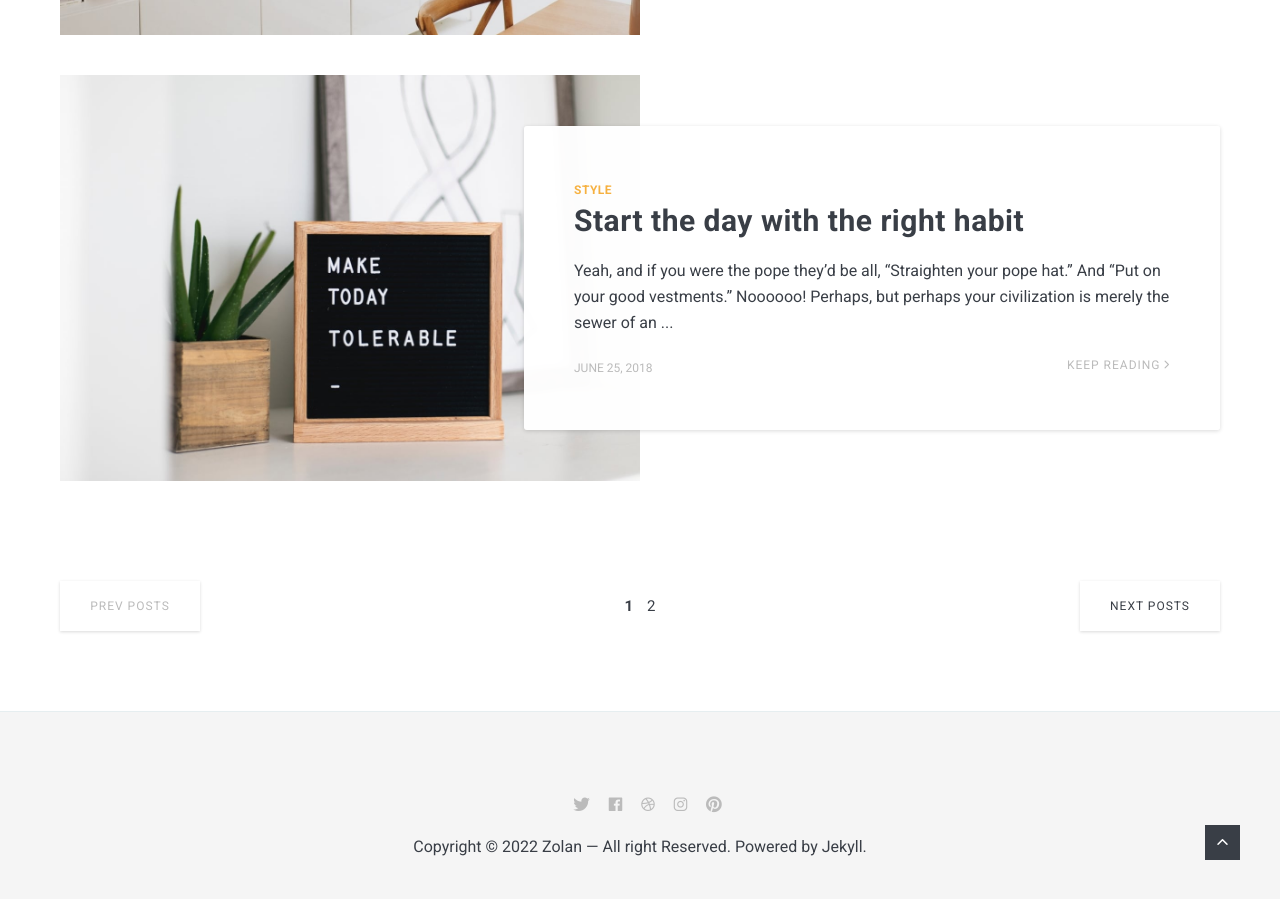
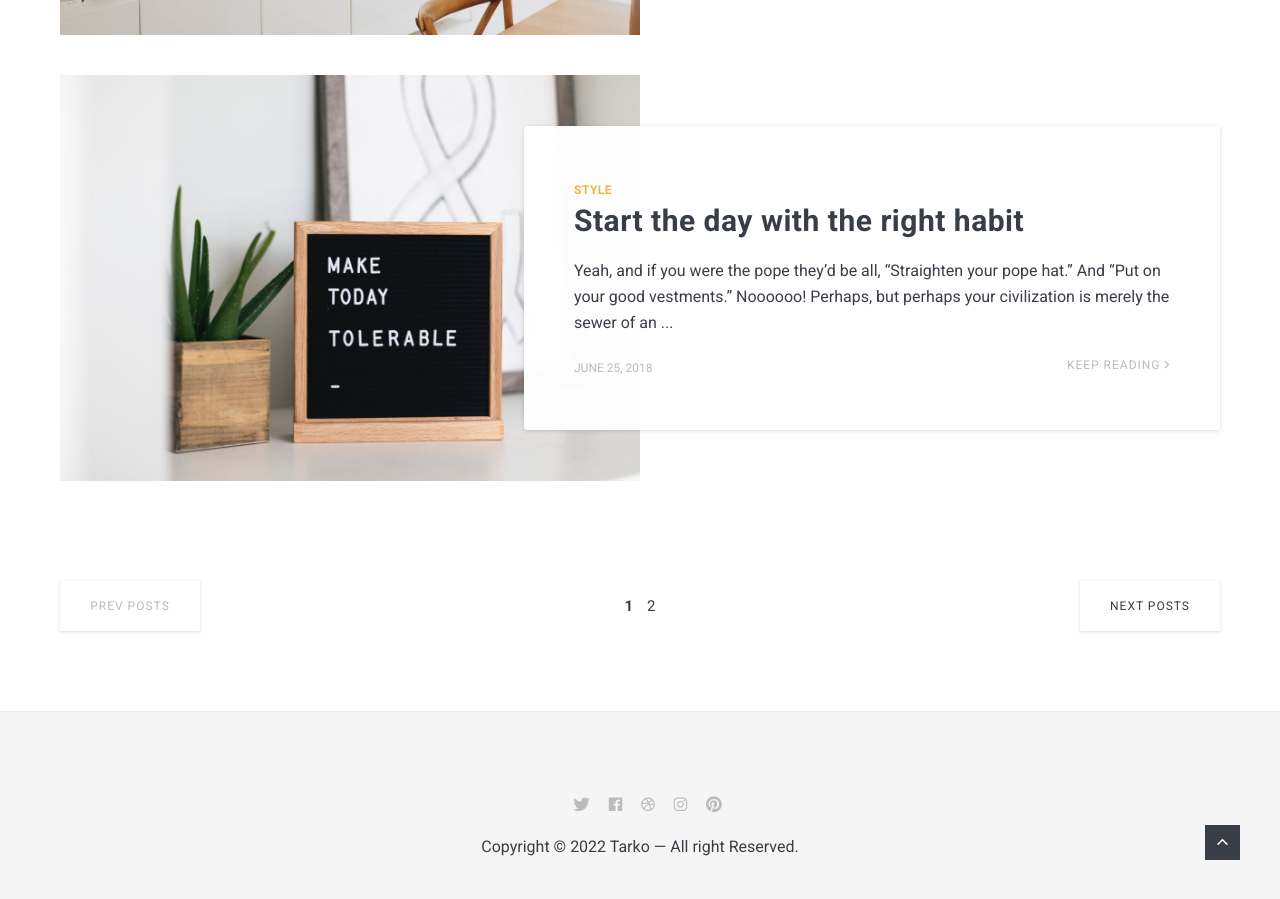
Before and after one commit to itarko/itarko.github.io, a Jekyll site: the page built from index.html, in a window 1280 px wide and 900 px high, scrolled down 2480 px. Built offline with Jekyll 4.4.1, drawn with Linux system fonts in a browser that asks for light colours; nearby versions of some CDN libraries; the list of posts is cut into pages by our own code.

Commit message:
Update footer.html

```diff
--- a/_includes/footer.html
+++ b/_includes/footer.html
@@ -12,7 +12,7 @@
 
     {% include contact-link.html %}
 
-    <div class="copyright">Copyright &copy; {{site.time | date: '%Y'}} <a href="/">{{ site.data.settings.title }}</a> — All right Reserved. Powered by <a href="https://jekyllrb.com/">Jekyll</a>.</div>
+    <div class="copyright">Copyright &copy; {{site.time | date: '%Y'}} Tarko — All right Reserved.</div>
 </div>
 </footer>
 <!-- end footer -->
```
